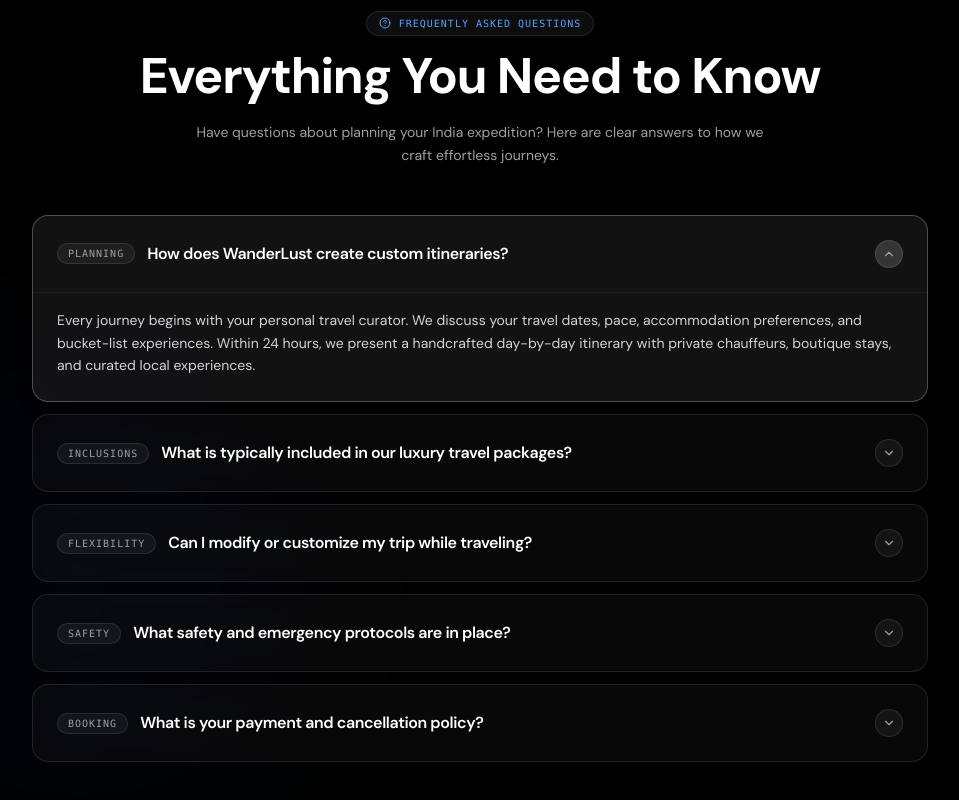
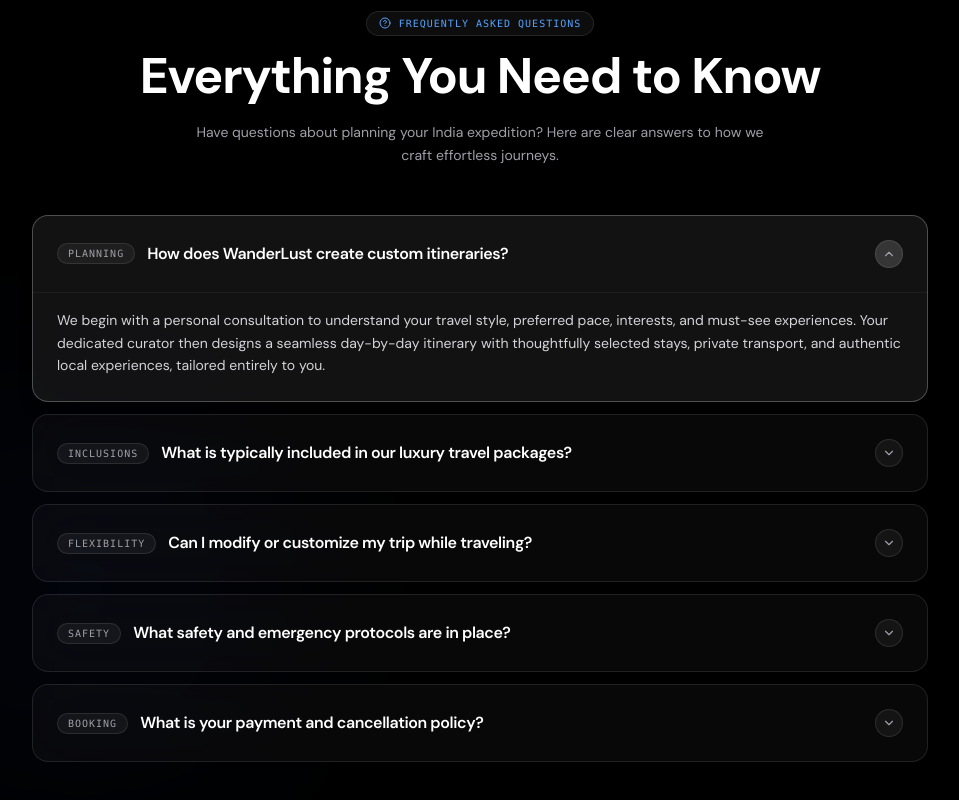
Before and after one commit to Ayush4307/WanderLust, a React (Vite) app: page / in a window 1280 px wide. Shown: the part 4000-4800 px from the top of the page, without its empty margins (160-1119 px from the left). Built offline with nearby package versions, Linux system fonts and the light colour scheme; a web font is replaced by a local one.

Commit message:
refine planning FAQ answer

```diff
--- a/src/components/sections/FAQ.tsx
+++ b/src/components/sections/FAQ.tsx
@@ -12,7 +12,7 @@ const faqs: FAQItem[] = [
   {
     category: "Planning",
     question: "How does WanderLust create custom itineraries?",
-    answer: "Every journey begins with your personal travel curator. We discuss your travel dates, pace, accommodation preferences, and bucket-list experiences. Within 24 hours, we present a handcrafted day-by-day itinerary with private chauffeurs, boutique stays, and curated local experiences.",
+    answer: "We begin with a personal consultation to understand your travel style, preferred pace, interests, and must-see experiences. Your dedicated curator then designs a seamless day-by-day itinerary with thoughtfully selected stays, private transport, and authentic local experiences, tailored entirely to you.",
   },
   {
     category: "Inclusions",
```
